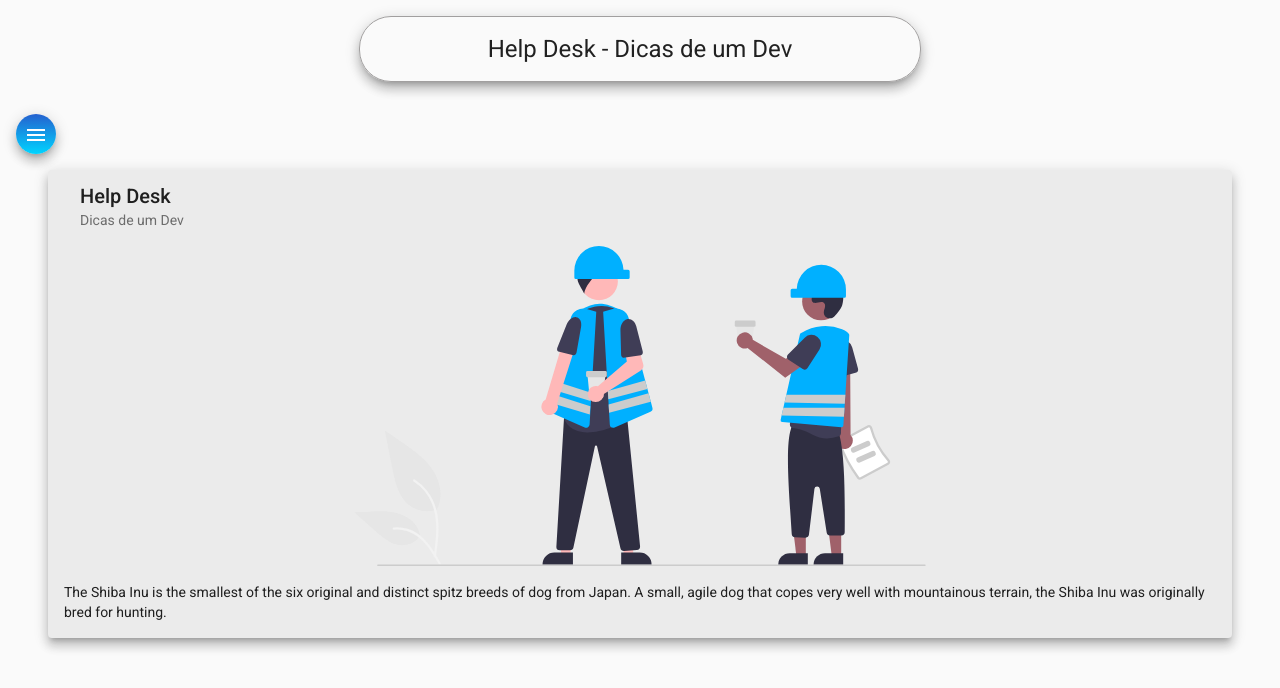
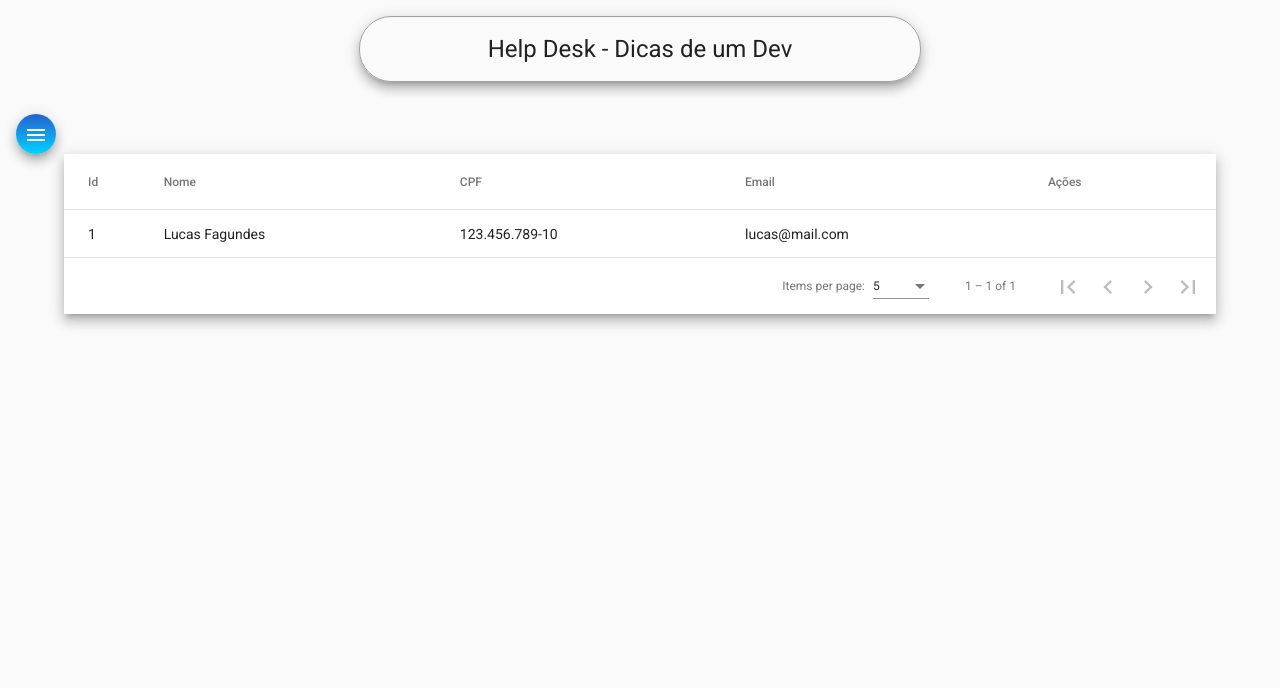
Before and after one commit to lucasfv1/helpdesk-front-curso-angular-e-spring-boot, an Angular app: page /tecnicos in a window 1280 px wide. Before the commit this address led to /home. Shown: the top 688 px of the page. Built offline with nearby package versions, Linux system fonts and the light colour scheme.

Commit message:
Componente login criado

```diff
--- a/src/app/app.module.ts
+++ b/src/app/app.module.ts
@@ -32,6 +32,7 @@
 import { HomeComponent } from './components/home/home.component';
 import { HeaderComponent } from './components/header/header.component';
 import { TecnicoListComponent } from './components/tecnico/tecnico-list/tecnico-list.component';
+import { LoginComponent } from './components/login/login.component';
 
 @NgModule({
   declarations: [
@@ -39,7 +40,8 @@
     NavComponent,
     HomeComponent,
     HeaderComponent,
-    TecnicoListComponent
+    TecnicoListComponent,
+    LoginComponent
   ],
   imports: [
     BrowserModule,
--- /dev/null
+++ b/src/app/components/login/login.component.html
@@ -0,0 +1 @@
+<p>login works!</p>
--- /dev/null
+++ b/src/app/components/login/login.component.ts
@@ -0,0 +1,15 @@
+import { Component, OnInit } from '@angular/core';
+
+@Component({
+  selector: 'app-login',
+  templateUrl: './login.component.html',
+  styleUrls: ['./login.component.css']
+})
+export class LoginComponent implements OnInit {
+
+  constructor() { }
+
+  ngOnInit(): void {
+  }
+
+}
--- a/src/app/components/nav/nav.component.ts
+++ b/src/app/components/nav/nav.component.ts
@@ -11,7 +11,7 @@
   constructor(private router: Router) { }
 
   ngOnInit(): void {
-    this.router.navigate(['home'])
+    this.router.navigate(['tecnicos'])
   }
 
 }
--- a/src/app/components/tecnico/tecnico-list/tecnico-list.component.css
+++ b/src/app/components/tecnico/tecnico-list/tecnico-list.component.css
@@ -0,0 +1,8 @@
+.container{
+    width: 90%;
+    margin: auto;
+}
+
+table {
+    width: 100%;
+  }
--- a/src/app/components/tecnico/tecnico-list/tecnico-list.component.html
+++ b/src/app/components/tecnico/tecnico-list/tecnico-list.component.html
@@ -1 +1,40 @@
-<p>tecnico-list works!</p>
+<div class="container">
+    <div class="mat-elevation-z8">
+        <table mat-table [dataSource]="dataSource">
+
+          <ng-container matColumnDef="position">
+            <th mat-header-cell *matHeaderCellDef> Id </th>
+            <td mat-cell *matCellDef="let element"> {{element.id}} </td>
+          </ng-container>
+
+          <ng-container matColumnDef="name">
+            <th mat-header-cell *matHeaderCellDef> Nome </th>
+            <td mat-cell *matCellDef="let element"> {{element.nome}} </td>
+          </ng-container>
+
+          <ng-container matColumnDef="weight">
+            <th mat-header-cell *matHeaderCellDef> CPF </th>
+            <td mat-cell *matCellDef="let element"> {{element.cpf}} </td>
+          </ng-container>
+
+          <ng-container matColumnDef="symbol">
+            <th mat-header-cell *matHeaderCellDef> Email </th>
+            <td mat-cell *matCellDef="let element"> {{element.email}} </td>
+          </ng-container>
+
+          <ng-container matColumnDef="acoes">
+            <th mat-header-cell *matHeaderCellDef> Ações </th>
+            <td mat-cell *matCellDef="let element"> {{element.acoes}} </td>
+          </ng-container>
+
+          <tr mat-header-row *matHeaderRowDef="displayedColumns"></tr>
+          <tr mat-row *matRowDef="let row; columns: displayedColumns;"></tr>
+        </table>
+
+        <mat-paginator [pageSizeOptions]="[5, 10, 20]"
+                       showFirstLastButtons
+                       aria-label="Select page of periodic elements">
+        </mat-paginator>
+      </div>
+
+</div>
--- a/src/app/components/tecnico/tecnico-list/tecnico-list.component.ts
+++ b/src/app/components/tecnico/tecnico-list/tecnico-list.component.ts
@@ -1,4 +1,7 @@
-import { Component, OnInit } from '@angular/core';
+import { Component, OnInit, ViewChild } from '@angular/core';
+import { MatPaginator } from '@angular/material/paginator';
+import { MatTableDataSource } from '@angular/material/table';
+import { Tecnico } from 'src/app/models/tecnico';
 
 @Component({
   selector: 'app-tecnico-list',
@@ -7,9 +10,30 @@
 })
 export class TecnicoListComponent implements OnInit {
 
+  ELEMENT_DATA: Tecnico[] = [
+    {
+      id: 1,
+      nome: 'Lucas Fagundes',
+      cpf: '123.456.789-10',
+      email: 'lucas@mail.com',
+      senha: '1234',
+      perfis: ['0'],
+      dataCriacao: '15/08/2022'
+    }
+  ]
+
+  displayedColumns: string[] = ['position', 'name', 'weight', 'symbol', 'acoes'];
+  dataSource = new MatTableDataSource<Tecnico>(this.ELEMENT_DATA);
+
   constructor() { }
 
   ngOnInit(): void {
   }
 
+  @ViewChild(MatPaginator) paginator: MatPaginator;
+
+  ngAfterViewInit() {
+    this.dataSource.paginator = this.paginator;
+  }
+
 }
--- /dev/null
+++ b/src/app/models/tecnico.ts
@@ -0,0 +1,9 @@
+export interface Tecnico{
+    id?: any;
+    nome: string;
+    cpf: string;
+    email: string;
+    senha: string;
+    perfis: string[];
+    dataCriacao: any;
+}
```
Also changed, not shown: src/app/components/login/login.component.css (added).
